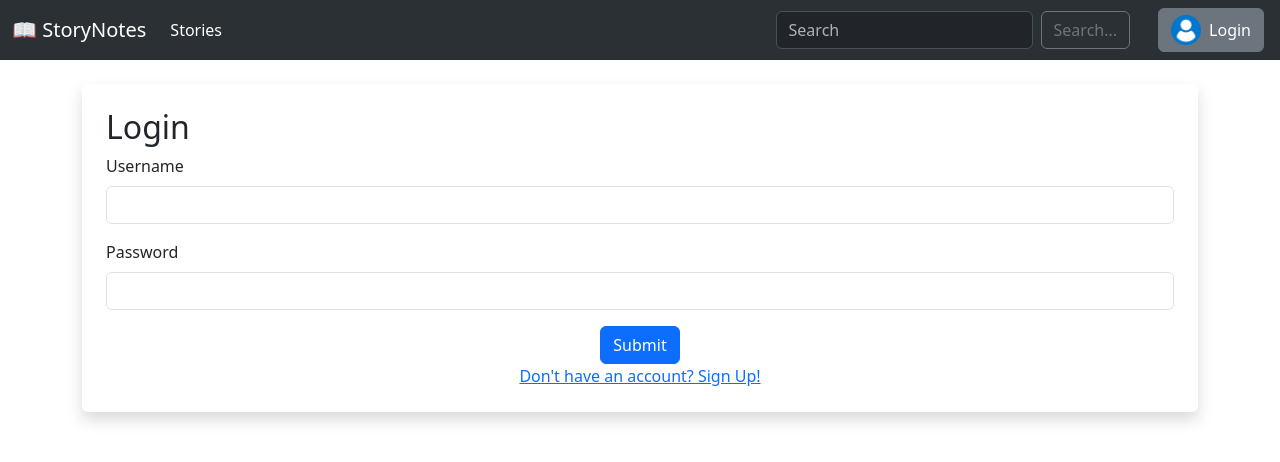
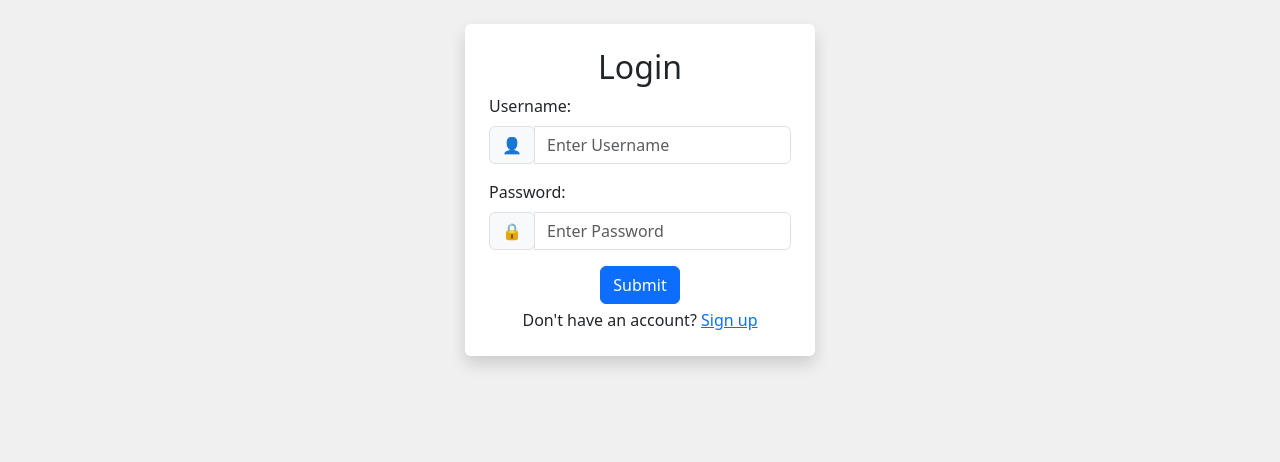
Before and after one commit to jstnn818/storyfollower, a Django app: page /members/login_user in a window 1280 px wide. Shown: the top 462 px of the page. Run offline with Django 4.2, Linux system fonts and the light colour scheme.

Commit message:
Registration Form Design

```diff
--- a/members/templates/authenticate/login.html
+++ b/members/templates/authenticate/login.html
@@ -1,28 +1,65 @@
 {% extends "base.html" %}
 
 {% block title %} Login {% endblock %}
+{% block head %}
+  <style>
+    body {
+      background-color: #f0f0f0;
+    }
+  </style>
+{% endblock %}
+
+{% block messages %}
+{% endblock %}
 
 {% block content %}
-<div class="shadow p-4 mb-5 bg-body rounded">
-  <h2> Login </h2>
+<div class="d-flex align-items-center justify-content-center">
+  <div class="shadow p-4 mb-5 bg-body rounded align-middle">
+
+      {% if messages %}
+        {% for message in messages %}
+        <div class="alert alert-warning alert-dismissible fade show" role="alert">
+          {{ message }}
+          <button type="button" class="btn-close" data-bs-dismiss="alert" aria-label="Close"></button>
+        </div>
+        {% endfor %}
+      {% endif %}
+
+    <h2 class="text-center"> Login </h2>
+
     <form method="post">
       {% csrf_token %}
       <form>
         <div class="mb-3">
-        <label for="exampleInputEmail1" class="form-label">Username</label>
-        <input type="text" class="form-control" name="username" aria-describedby="emailHelp">
+          <label for="exampleInputEmail1" class="form-label"> Username: </label>
+          <div class="input-group mb-2">
+            <div class="input-group-prepend">
+              <div class="input-group-text"> 👤 </div>
+            </div>
+            <input type="text" class="form-control" name="username" aria-describedby="emailHelp" placeholder="Enter Username">
+          </div>
         </div>
         <div class="mb-3">
-        <label for="exampleInputPassword1" class="form-label">Password</label>
-        <input type="password" class="form-control" name="password">
+          <label for="exampleInputPassword1" class="form-label"> Password: </label>
+          <div class="input-group mb-2">
+            <div class="input-group-prepend">
+              <div class="input-group-text"> 🔒 </div>
+            </div>
+            <input type="password" class="form-control" name="password" placeholder="Enter Password">
+          </div>
+
         </div>
         <div class="col text-center">
-        <button type="submit" class="btn btn-primary">Submit</button>
+          <button type="submit" class="btn btn-primary"> Submit </button>
         </div>
       </form>
     </form>
-  <div class="col text-center">
-    <a href="{% url 'members:register' %}"> Don't have an account? Sign Up! </a>
+
+    <div class="col text-center mt-1">
+      Don't have an account?
+      <a href="{% url 'members:register' %}">  Sign up </a>
+    </div>
+
   </div>
 </div>
 {% endblock %}
--- /dev/null
+++ b/members/templates/widgets/prepend_input.html
@@ -0,0 +1,6 @@
+<div class="input-group">
+    <div class="input-group-prepend">
+        <div class="input-group-text">{{ prepend }}</div>
+    </div>
+    {{ input_field }}
+</div>
--- a/templates/base.html
+++ b/templates/base.html
@@ -12,9 +12,12 @@
   </head>
 
   <body>
+    {% if user.is_authenticated %}
       {% include "navbar.html" %}
+    {% endif %}
     <br/>
     <div class="container">
+      {% block messages %}
         {% if messages %}
           {% for message in messages %}
           <div class="alert alert-warning alert-dismissible fade show" role="alert">
@@ -23,6 +26,7 @@
           </div>
           {% endfor %}
         {% endif %}
+      {% endblock %}
 
       {% block content %}
       {% endblock %}
--- a/templates/navbar.html
+++ b/templates/navbar.html
@@ -28,7 +28,6 @@
     </div>
   </div>
   <div class="dropdown mx-3 position-relative">
-    {% if user.is_authenticated %}
     <a class="btn btn-secondary dropdown-toggle d-flex align-items-center" href="#" role="button" id="dropdownMenuLink" data-bs-toggle="dropdown" aria-expanded="false">
       <img src="{% static 'user_icon.png' %}" alt="User Icon" width="30" height="30" class="me-2">
       {{ user.username }}
@@ -36,11 +35,5 @@
     <ul class="dropdown-menu dropdown-menu-dark position-absolute" style="left: 0;">
       <li><a class="dropdown-item" href="{% url 'members:logout' %}"> Logout </a></li>
     </ul>
-    {% else %}
-      <a href="{% url 'members:login' %}" class="btn btn-secondary d-flex align-items-center">
-          <img src="{% static 'user_icon.png' %}" alt="User Icon" width="30" height="30" class="me-2">
-          Login
-      </a>
-    {% endif %}
   </div>
 </nav>
```
Also changed, not shown: members/forms.py (+24 -2 lines), members/templates/authenticate/register.html (+21 -5 lines), stories/templates/stories/home.html (+1 -1 lines). Lines whose indentation alone changed are shown as unchanged.
